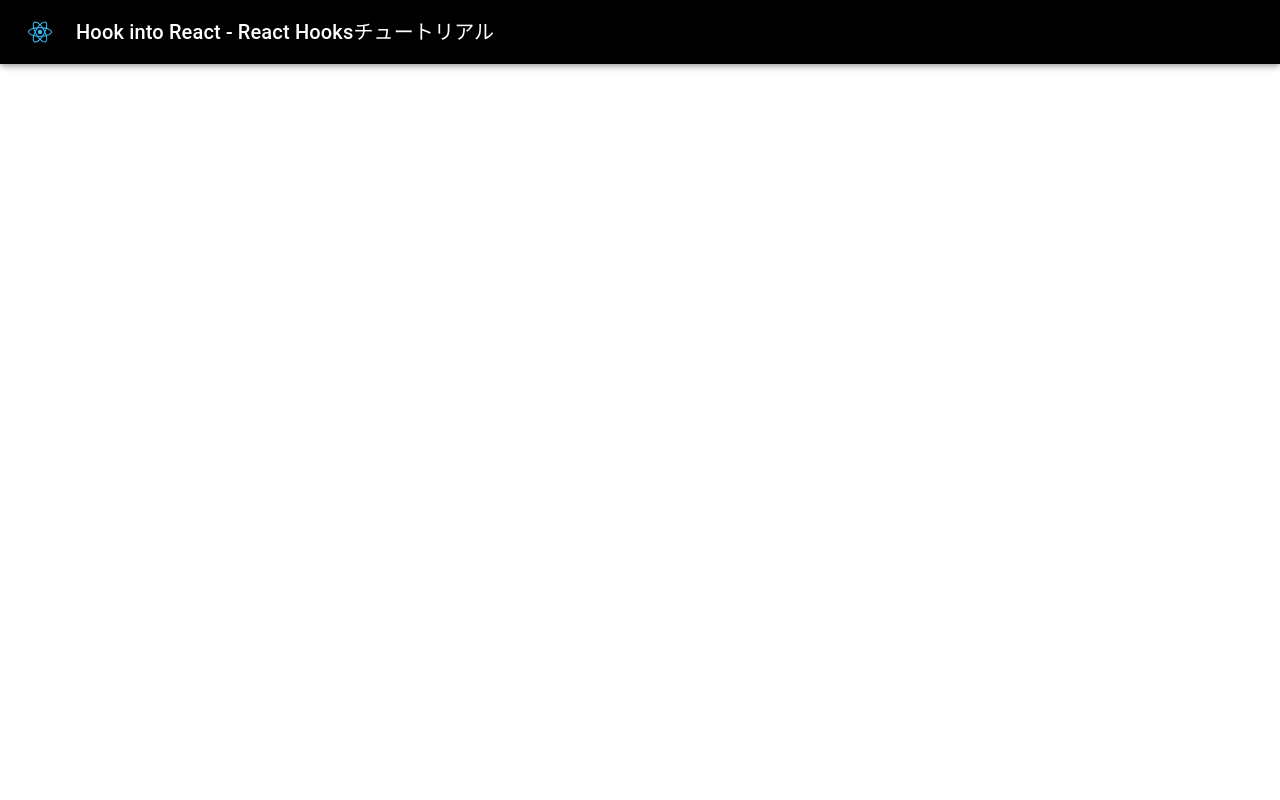
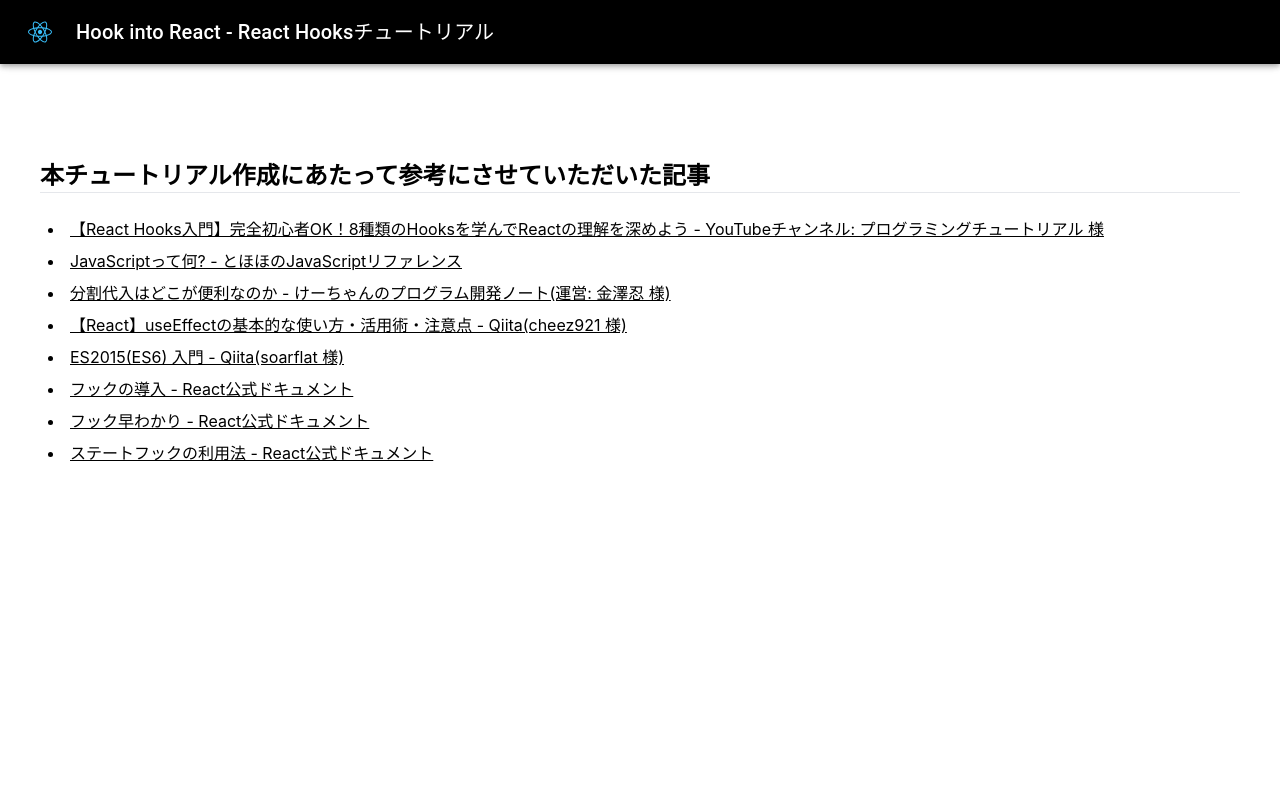
Before and after one commit to Teppeichang/react_hooks_tutorial, a React (Create React App) app: page /references in a window 1280 px wide. Shown: the top 800 px of the page. Built offline with nearby package versions, Linux system fonts and the light colour scheme.

Commit message:
Fix: 参考記事に関するトップページの記述を別ページに切り分け

```diff
--- a/src/App.jsx
+++ b/src/App.jsx
@@ -8,6 +8,7 @@ import LetAndConst from "./pages/LetAndConst";
 import DestructuringAssignment from "./pages/DestructuringAssignment";
 import UseStatePage from "./pages/UseStatePage";
 import UseEffectPage from "./pages/UseEffectPage";
+import References from "./pages/References";
 
 function App() {
   return (
@@ -21,6 +22,7 @@ function App() {
         <Route path="/about-hooks" element={<AboutHooks />}/>
         <Route path="/usestate" element={<UseStatePage />} />
         <Route path="/useeffect" element={<UseEffectPage />} />
+        <Route path="/references" element={<References />} />
       </Routes>
       <Footer />
     </BrowserRouter>
--- a/src/components/Header.jsx
+++ b/src/components/Header.jsx
@@ -47,6 +47,9 @@ const Header = () => {
           <Link to="/useeffect" className="hover:text-sky-400 hover:underline pl-5">
             useEffect
           </Link>
+          <Link to="/references" className="hover:text-sky-400 hover:underline">
+          参考記事
+          </Link>
         </List>
       </Drawer>
     </Box>
--- /dev/null
+++ b/src/pages/References.jsx
@@ -0,0 +1,57 @@
+import React from 'react'
+
+const References = () => {
+  return (
+    <div className='my-20 p-10 min-h-screen'>
+      <p className="text-2xl font-bold mt-10">
+        本チュートリアル作成にあたって参考にさせていただいた記事
+      </p>
+      <hr />
+      <ul className="list-disc list-inside mt-5 pl-2 leading-8">
+        <li>
+          <a href="https://www.youtube.com/watch?v=uuAdVs7sbAs&t=208s" className="text-decoration: underline">
+            【React Hooks入門】完全初心者OK！8種類のHooksを学んでReactの理解を深めよう -
+            YouTubeチャンネル: プログラミングチュートリアル 様
+          </a>
+        </li>
+        <li>
+          <a href="https://www.tohoho-web.com/js/what.htm" className="text-decoration: underline">
+            JavaScriptって何? - とほほのJavaScriptリファレンス
+          </a>
+        </li>
+        <li>
+          <a href="https://note.affi-sapo-sv.com/js-split-assignment.php#title4" className="text-decoration: underline">
+            分割代入はどこが便利なのか - けーちゃんのプログラム開発ノート(運営: 金澤忍 様)
+          </a>
+        </li>
+        <li>
+          <a href="https://qiita.com/cheez921/items/f3ff76865f943345107c" className="text-decoration: underline">
+            【React】useEffectの基本的な使い方・活用術・注意点 - Qiita(cheez921 様)
+          </a>
+        </li>
+        <li>
+          <a href="https://qiita.com/soarflat/items/b251caf9cb59b72beb9b" className="text-decoration: underline">
+            ES2015(ES6) 入門 - Qiita(soarflat 様)
+          </a>
+        </li>
+        <li>
+          <a href="https://ja.reactjs.org/docs/hooks-intro.html#motivation" className="text-decoration: underline">
+            フックの導入 - React公式ドキュメント
+          </a>
+        </li>
+        <li>
+          <a href="https://ja.reactjs.org/docs/hooks-overview.html" className="text-decoration: underline">
+            フック早わかり - React公式ドキュメント
+          </a>
+        </li>
+        <li>
+          <a href="https://ja.reactjs.org/docs/hooks-state.html" className="text-decoration: underline">
+            ステートフックの利用法 - React公式ドキュメント
+          </a>
+        </li>
+      </ul>
+    </div>
+  )
+}
+
+export default References
--- a/src/pages/Top.jsx
+++ b/src/pages/Top.jsx
@@ -22,44 +22,7 @@ const Top = () => {
           プログラミングスクール生・関係者による盗用防止の観点から、本チュートリアルのソースコードのCloneおよびForkついては原則禁止とさせていただきます。ご了承ください。
         </li>
         <li>
-          カスタムフックに関する解説については検討中です。（ユーザー定義フックということで、触れ出すとキリがないので。）
-        </li>
-      </ul>
-      <p className="text-2xl font-bold mt-10">
-        本チュートリアル作成にあたって参考にさせていただいたページ等
-      </p>
-      <hr />
-      <ul className="list-disc list-inside mt-5 pl-2 leading-8">
-        <li>
-          <a href="https://www.youtube.com/watch?v=uuAdVs7sbAs&t=208s" className="text-decoration: underline">
-            【React Hooks入門】完全初心者OK！8種類のHooksを学んでReactの理解を深めよう -
-            YouTubeチャンネル: プログラミングチュートリアル 様
-          </a>
-        </li>
-        <li>
-          <a href="https://www.tohoho-web.com/js/what.htm" className="text-decoration: underline">
-            JavaScriptって何? - とほほのJavaScriptリファレンス
-          </a>
-        </li>
-        <li>
-          <a href="https://note.affi-sapo-sv.com/js-split-assignment.php#title4" className="text-decoration: underline">
-            分割代入はどこが便利なのか - けーちゃんのプログラム開発ノート(運営: 金澤忍 様)
-          </a>
-        </li>
-        <li>
-          <a href="https://ja.reactjs.org/docs/hooks-intro.html#motivation" className="text-decoration: underline">
-            フックの導入 - React公式ドキュメント
-          </a>
-        </li>
-        <li>
-          <a href="https://ja.reactjs.org/docs/hooks-overview.html" className="text-decoration: underline">
-            フック早わかり - React公式ドキュメント
-          </a>
-        </li>
-        <li>
-          <a href="https://ja.reactjs.org/docs/hooks-state.html" className="text-decoration: underline">
-            ステートフックの利用法 - React公式ドキュメント
-          </a>
+          カスタムフックに関する解説については検討中です。（react-router-domやReact Hook Form、window.onloadに関するフックは解説予定）
         </li>
       </ul>
     </div>
```
